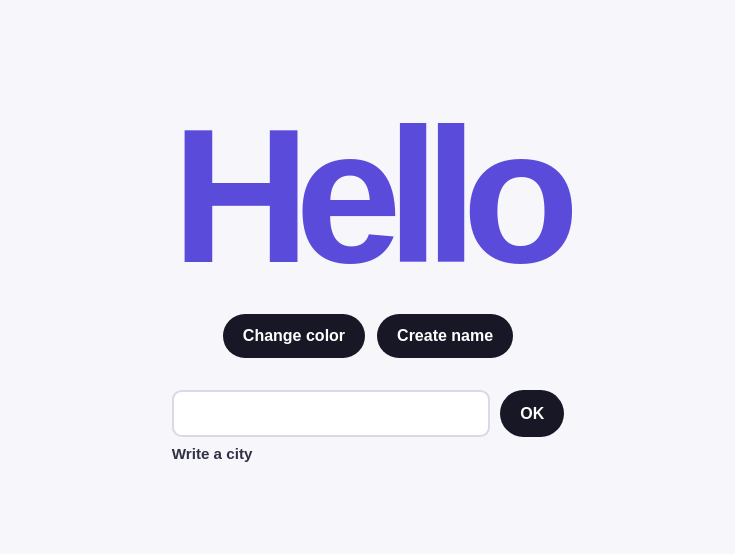
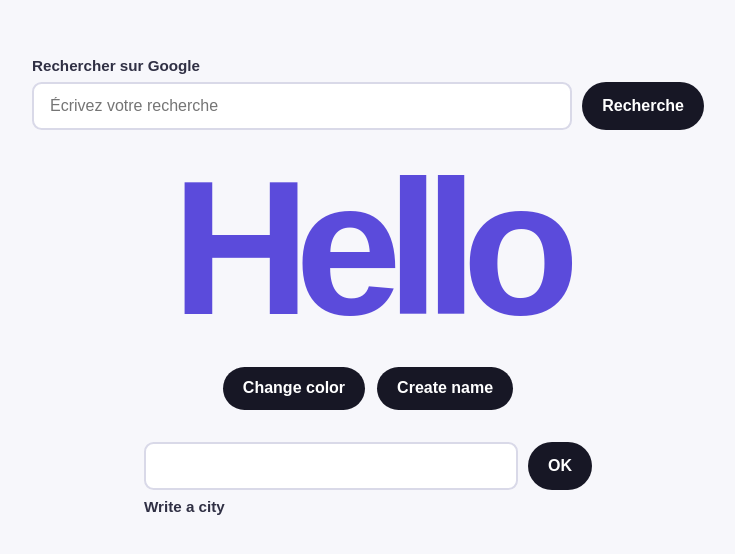
Before and after one commit to Alexbchi/test, a plain HTML site: page index.html in a window 1280 px wide. Shown: the part 114-668 px from the top of the page, without its empty margins (272-1007 px from the left). Drawn offline with Linux system fonts and the light colour scheme.

Commit message:
Add Google first-result search form

```diff
--- a/index.html
+++ b/index.html
@@ -15,18 +15,36 @@
       }
 
       body {
-        display: grid;
         min-height: 100vh;
         margin: 0;
-        place-items: center;
         background: #f7f7fb;
       }
 
       main {
         display: grid;
+        min-height: 100vh;
+        align-content: center;
         justify-items: center;
         gap: 2rem;
         padding: 2rem;
+      }
+
+      .google-search-form {
+        display: grid;
+        gap: 0.5rem;
+        width: min(100%, 42rem);
+      }
+
+      .google-search-form label {
+        color: #303044;
+        font-size: 0.95rem;
+        font-weight: 700;
+      }
+
+      .google-search-controls {
+        display: flex;
+        gap: 0.65rem;
+        width: 100%;
       }
 
       #hello {
@@ -144,6 +162,21 @@
   </head>
   <body>
     <main>
+      <form class="google-search-form" action="https://www.google.com/search" method="get">
+        <label for="google-query">Rechercher sur Google</label>
+        <div class="google-search-controls">
+          <input
+            id="google-query"
+            name="q"
+            type="search"
+            placeholder="Écrivez votre recherche"
+            autocomplete="off"
+            required
+          />
+          <input name="btnI" type="hidden" value="1" />
+          <button type="submit">Recherche</button>
+        </div>
+      </form>
       <h1 id="hello">Hello</h1>
       <div class="button-group">
         <button type="button" id="color-button">Change color</button>
```
